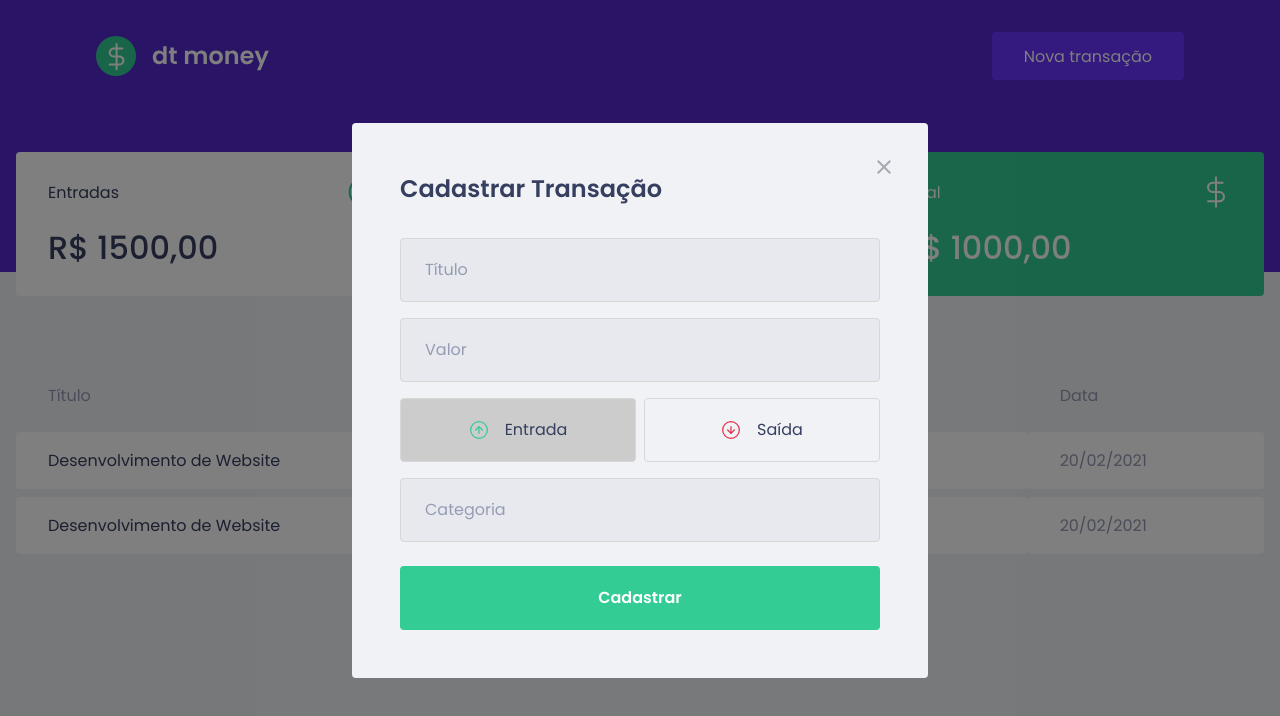
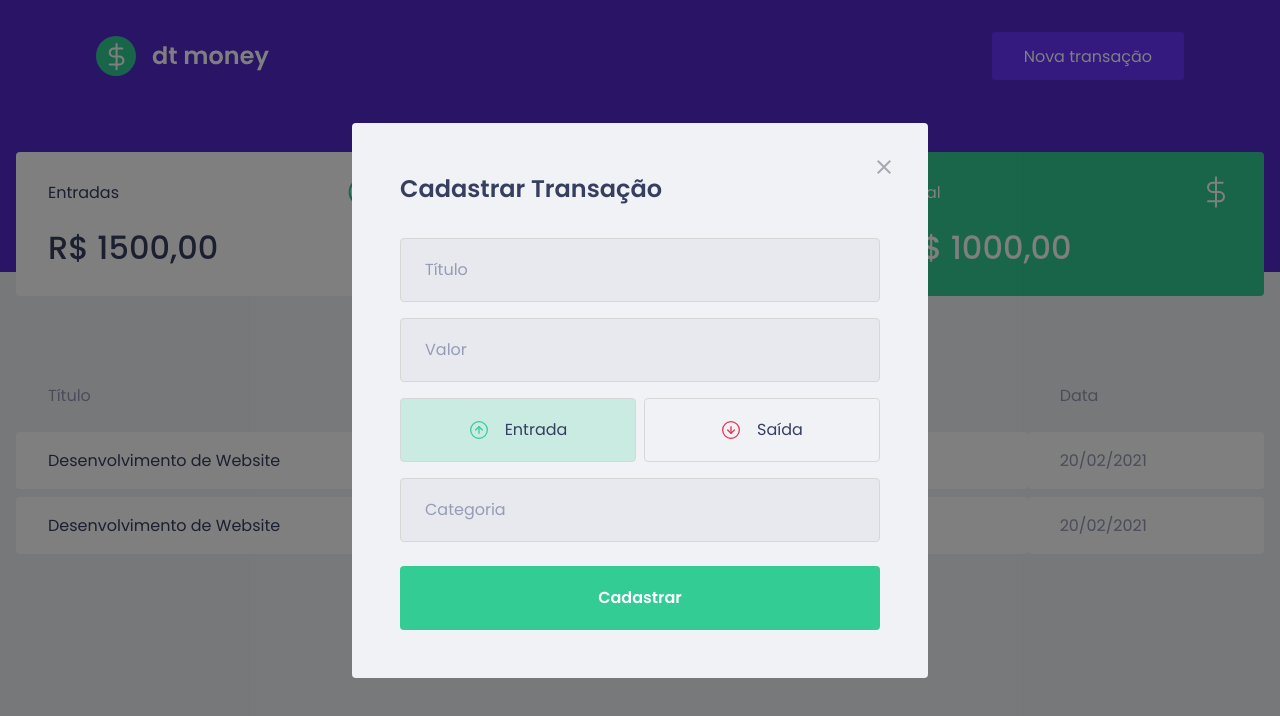
Before and after one commit to antonbsa/dtmoney, a React (Create React App) app: page / in a window 1280 px wide. Both pictures are taken after a click on the button "Nova transação". Shown: the top 716 px of the page. Built offline with nearby package versions, Linux system fonts and the light colour scheme; no server answers; what miragejs would draw is missing.

Commit message:
apply conditional color to styled button bckground

```diff
--- a/src/components/NewTransactionModal/index.tsx
+++ b/src/components/NewTransactionModal/index.tsx
@@ -46,6 +46,7 @@ export function NewTransactionModal({ isOpen, onRequestClose }: NewTransactionMo
             type="button"
             onClick={() => setType('deposit')}
             isActive={type === 'deposit'}
+            activeColor="green"
           >
             <img src={incomeImg} alt="Entrada" />
             <span>Entrada</span>
@@ -55,6 +56,7 @@ export function NewTransactionModal({ isOpen, onRequestClose }: NewTransactionMo
             type="button"
             onClick={() => setType('withdraw')}
             isActive={type === 'withdraw'}
+            activeColor="red"
           >
             <img src={outcomeImg} alt="Saída" />
             <span>Saída</span>
--- a/src/components/NewTransactionModal/styles.ts
+++ b/src/components/NewTransactionModal/styles.ts
@@ -1,5 +1,5 @@
 import styled from 'styled-components';
-import { darken } from 'polished';
+import { darken, transparentize } from 'polished';
 
 export const Container = styled.form`
   h2 {
@@ -68,6 +68,12 @@ export const TransactionTypeContainer = styled.div`
 
 interface RadioBoxProps {
   isActive: boolean;
+  activeColor: 'green' | 'red';
+}
+
+const colors = {
+  green: '#33cc95',
+  red: '#E52E4D',
 }
 
 export const RadioBox = styled.button<RadioBoxProps>`
@@ -75,7 +81,9 @@ export const RadioBox = styled.button<RadioBoxProps>`
   border: 1px solid #D7D7D7;
   border-radius: 0.25rem;
 
-  background: ${({ isActive }) => isActive ? '#ccc' : 'transparent'};
+  background: ${({ isActive, activeColor }) => isActive ?
+    transparentize(0.8, colors[activeColor])
+    : 'transparent'};
 
   display: flex;
   align-items: center;
```
